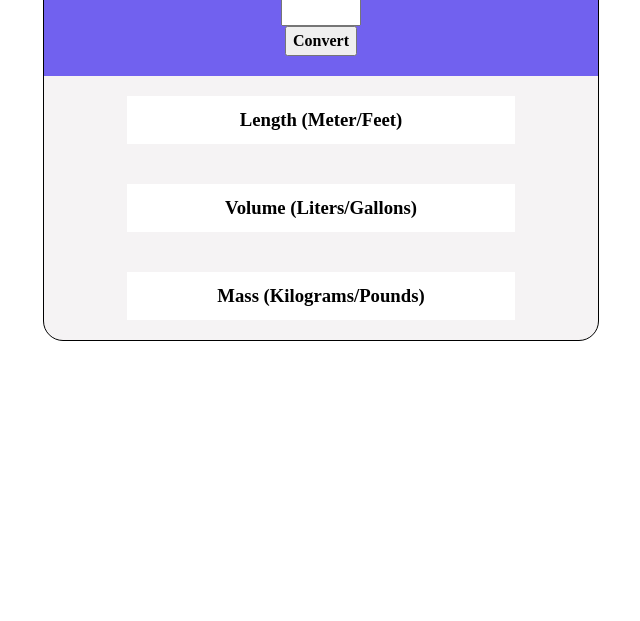
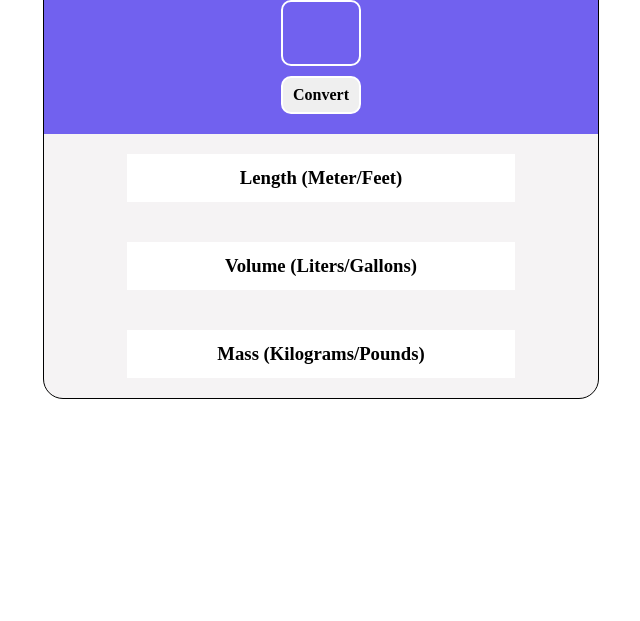
Before and after one commit to edjozero/unit-converter, a plain HTML site: page index.html in a window 1280 px wide. Shown: the part 179-800 px from the top of the page, without its empty margins (319-959 px from the left). Drawn offline with Linux system fonts and the light colour scheme.

Commit message:
Add finishing touches to input field and button, styling and resizing

```diff
--- a/index.html
+++ b/index.html
@@ -13,7 +13,7 @@
     <div id="container">
       <div id="input-section">
         <h1>Metric/Imperial Unit Conversion</h1>
-        <input type="number" id="input-value">
+        <input type="text" id="input-value">
         <button type="button" id="convert-btn">Convert</button>
       </div>
 
--- a/styles.css
+++ b/styles.css
@@ -81,9 +81,21 @@ h1, h2, h3, h4, h5, h6 {
 
 #input-value{
   max-width: 80px;
-  width: fit-content;
   text-align: center;
-  font-size: 20px;
+  font-size: 40px;
+  background-color: #7161ef;
+  border: 2px solid #fff;
+  color: #fff;
+  margin: 10px;
+  border-radius: 10px;
+  font-weight: bolder;
+}
+
+#convert-btn{
+  padding: 5px 10px;
+  border-radius: 10px;
+  border: 2px solid #fff;
+  cursor: pointer;
 }
 
 .result-sections{
```
